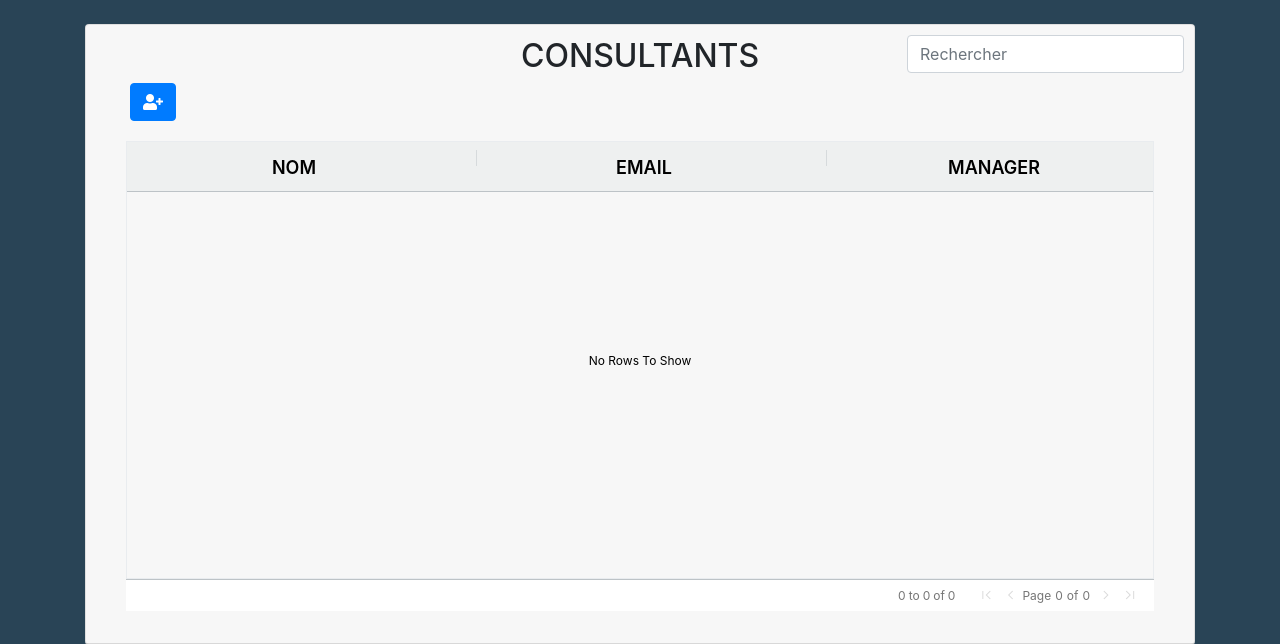
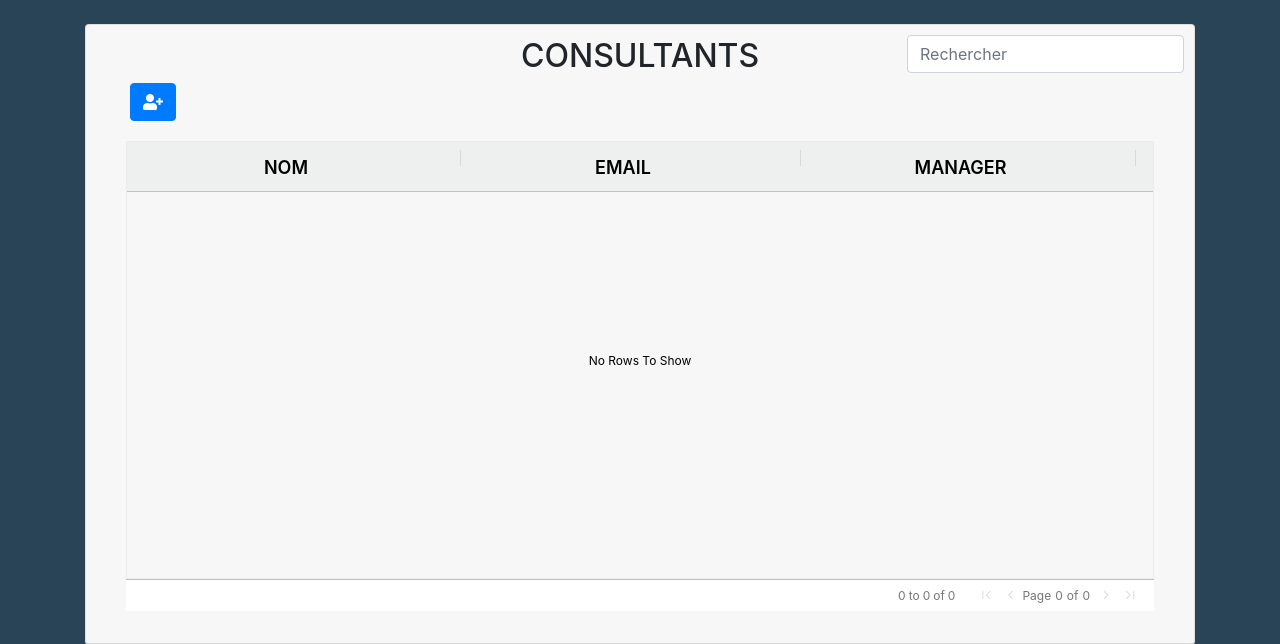
Before and after one commit to Jutmzg/project_happiness, a PHP site: page /consultant/show.php in a window 1280 px wide. Shown: the part 76-720 px from the top of the page. Run offline with PHP 8.4, Linux system fonts and the light colour scheme; data that the repository does not hold is empty; some libraries are stand-ins or nearby versions.

Commit message:
tableau width ok

```diff
--- a/consultant/show.php
+++ b/consultant/show.php
@@ -37,7 +37,7 @@ $consultants = $statement->fetchAll(PDO::FETCH_OBJ);
           field: "nom",
           sortable: true,
           filter: true,
-          width: 350,
+          width: 334,
           suppressSizeToFit: true,
 
         },
@@ -46,14 +46,14 @@ $consultants = $statement->fetchAll(PDO::FETCH_OBJ);
           field: "mail",
           sortable: true,
           filter: true,
-          width: 350,
+          width: 340,
         },
         {
           headerName: "Manager",
           field: "manager",
           sortable: true,
           filter: true,
-          width: 350,
+          width: 335,
 
         },
       ];
```
